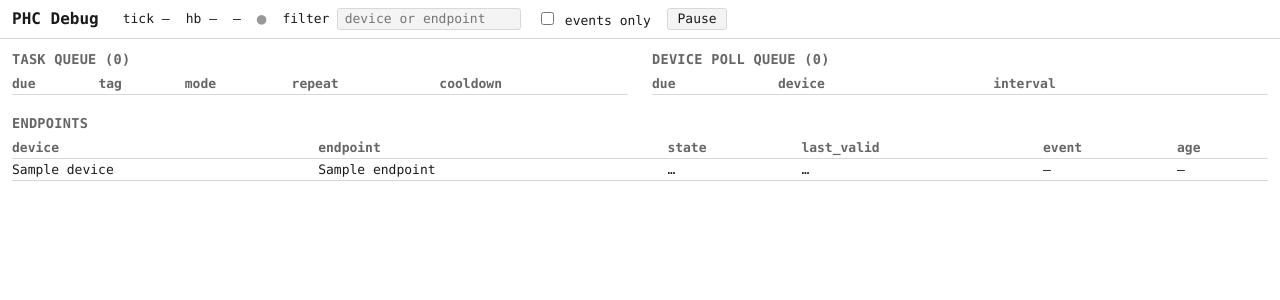
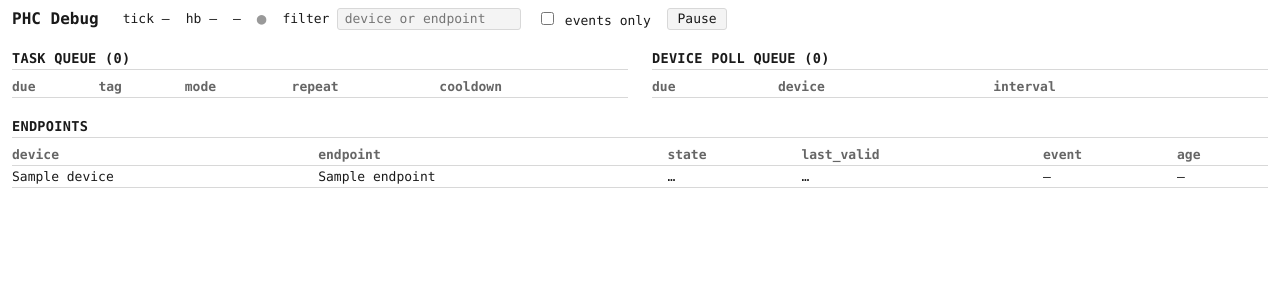
Before and after one commit to Drolla/phc, a Python web app: template extensions/debug_portal/templates/portal.html in a window 1280 px wide. Shown: the top 300 px of the page. Run offline with Jinja, Linux system fonts and the light colour scheme; the template is opened without the code that fills it: most values are stand-ins (such as "Sample title", 1, 10 or a date in 2020); lists and menus that the app fills with data are empty.

Commit message:
Add a teal accent to the debug portal
Introduces --accent (same teal as extensions/web_ui/static/style.css, for
visual consistency between the two UIs) and applies it to the statusbar
border, section headings, and input/button focus-hover states. Existing
semantic status colors (--changed-bg, --conn-on/off) are untouched.

```diff
--- a/extensions/debug_portal/static/portal.css
+++ b/extensions/debug_portal/static/portal.css
@@ -18,6 +18,10 @@
   --conn-on: #1a8a4a;
   --conn-off: #999999;
   --input-bg: #f4f4f4;
+  /* Same teal used by extensions/web_ui/static/style.css, for a
+     consistent accent identity across both UIs -- purely decorative, no
+     status meaning (unlike --changed-*/--conn-* above). */
+  --accent: #0d9488;
 }
 
 @media (prefers-color-scheme: dark) {
@@ -32,6 +36,7 @@
     --conn-on: #4fd68a;
     --conn-off: #6b6f76;
     --input-bg: #1b1e23;
+    --accent: #2dd4bf;
   }
 }
 
@@ -53,7 +58,7 @@ body {
   gap: 1rem;
   flex-wrap: wrap;
   padding: 0.5rem 0.75rem;
-  border-bottom: 1px solid var(--border);
+  border-bottom: 2px solid var(--accent);
   position: sticky;
   top: 0;
   background: var(--bg);
@@ -74,6 +79,11 @@ body {
   padding: 0.15rem 0.4rem;
 }
 
+.statusbar .filter input:focus {
+  outline: none;
+  border-color: var(--accent);
+}
+
 .statusbar button {
   font: inherit;
   background: var(--input-bg);
@@ -82,6 +92,11 @@ body {
   border-radius: 3px;
   padding: 0.15rem 0.6rem;
   cursor: pointer;
+}
+
+.statusbar button:hover {
+  border-color: var(--accent);
+  color: var(--accent);
 }
 
 .conn-dot {
@@ -119,9 +134,11 @@ h2 {
   font-size: 0.85rem;
   font-weight: 600;
   margin: 0 0 0.35rem;
-  color: var(--muted);
+  padding-bottom: 0.2rem;
+  color: var(--accent);
   text-transform: uppercase;
   letter-spacing: 0.02em;
+  border-bottom: 1px solid var(--border);
 }
 
 table {
```
